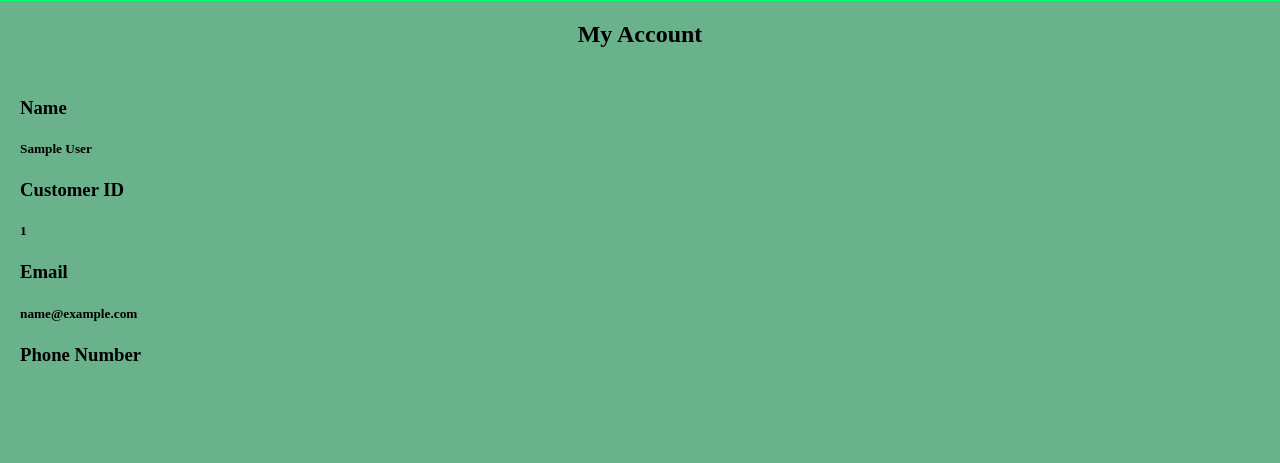
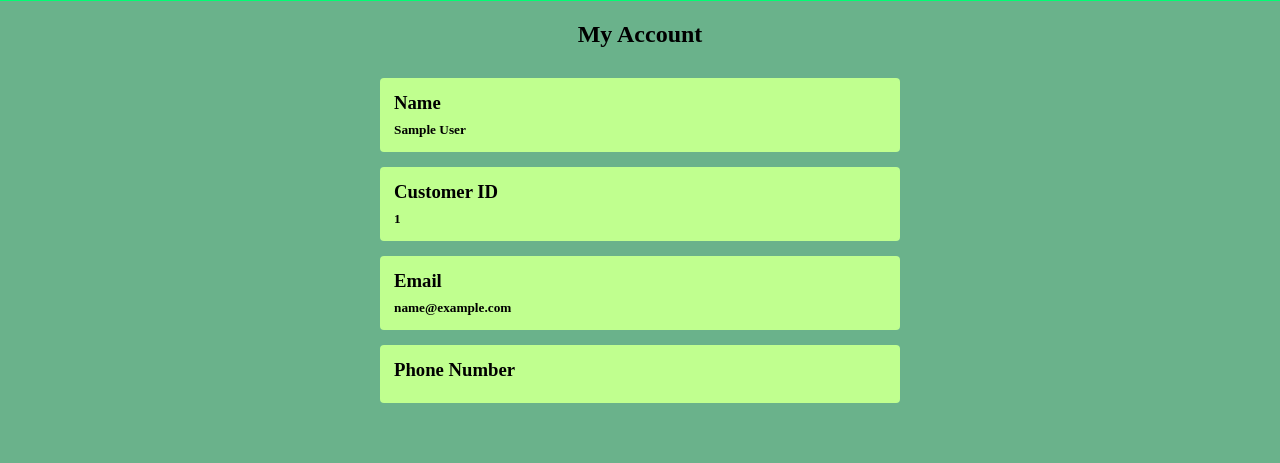
Before and after one commit to immanueligwe151/lowa-grocery-store, a PHP site: page /frontend/my_account.php in a window 1280 px wide. Shown: the part 337-800 px from the top of the page. Run offline with PHP 8.4, Linux system fonts and the light colour scheme; the visitor is signed in with stand-in values (Sample User, id 1); data that the repository does not hold is empty.

Commit message:
added styles for my_account page

```diff
--- a/frontend/css/styles.css
+++ b/frontend/css/styles.css
@@ -130,7 +130,7 @@ form {
     align-items: center;
 }
 
-.form-fields {
+.form-fields, .account-details {
     padding: 10px;
     display: flex;
     flex-direction: column;
@@ -188,6 +188,17 @@ form {
     padding-left: 20px;
 }
 
+.account-details h3, .account-details h5 {
+    margin: 0px;
+    padding: 4px;
+}
+
+#account-page {
+    display: flex;
+    flex-direction: column;
+    justify-content: center;
+    align-items: center;
+}
 
 
 
--- a/frontend/my_account.php
+++ b/frontend/my_account.php
@@ -41,16 +41,16 @@ $userDetails = $result->fetch_assoc();
         <nav>
             <a class="nav-link" href="..">Home</a>
             <a class="nav-link my-basket-a" href="my_basket.php">My Basket</a>
-            <a class="nav-link">My Account</a>
-            <a class="nav-link">My Orders</a>
-            <a class="nav-link" href="./frontend/logout.php">Log out</a>
+            <a class="nav-link selected">My Account</a>
+            <a class="nav-link" href="my_orders.php">My Orders</a>
+            <a class="nav-link" href="logout.php">Log out</a>
         </nav>
 
         <section>
             <h2>My Account</h2>
         </section>
 
-        <section>
+        <section id="account-page">
             <div class="account-details">
                 <h3>Name</h3>
                 <h5><?php echo htmlspecialchars($userDetails['customer_name']); ?></h5>
--- a/frontend/my_basket.php
+++ b/frontend/my_basket.php
@@ -30,10 +30,10 @@ $basket = $_SESSION['basket'] ?? [];
 
         <nav>
             <a class="nav-link" href="..">Home</a>
-            <a class="nav-link my-basket-a">My Basket</a>
+            <a class="nav-link my-basket-a selected">My Basket</a>
             <a class="nav-link" href="my_account.php">My Account</a>
-            <a class="nav-link">My Orders</a>
-            <a class="nav-link" href="./frontend/logout.php">Log out</a>
+            <a class="nav-link" href="my_orders.php">My Orders</a>
+            <a class="nav-link" href="logout.php">Log out</a>
         </nav>
 
         <section>
```
